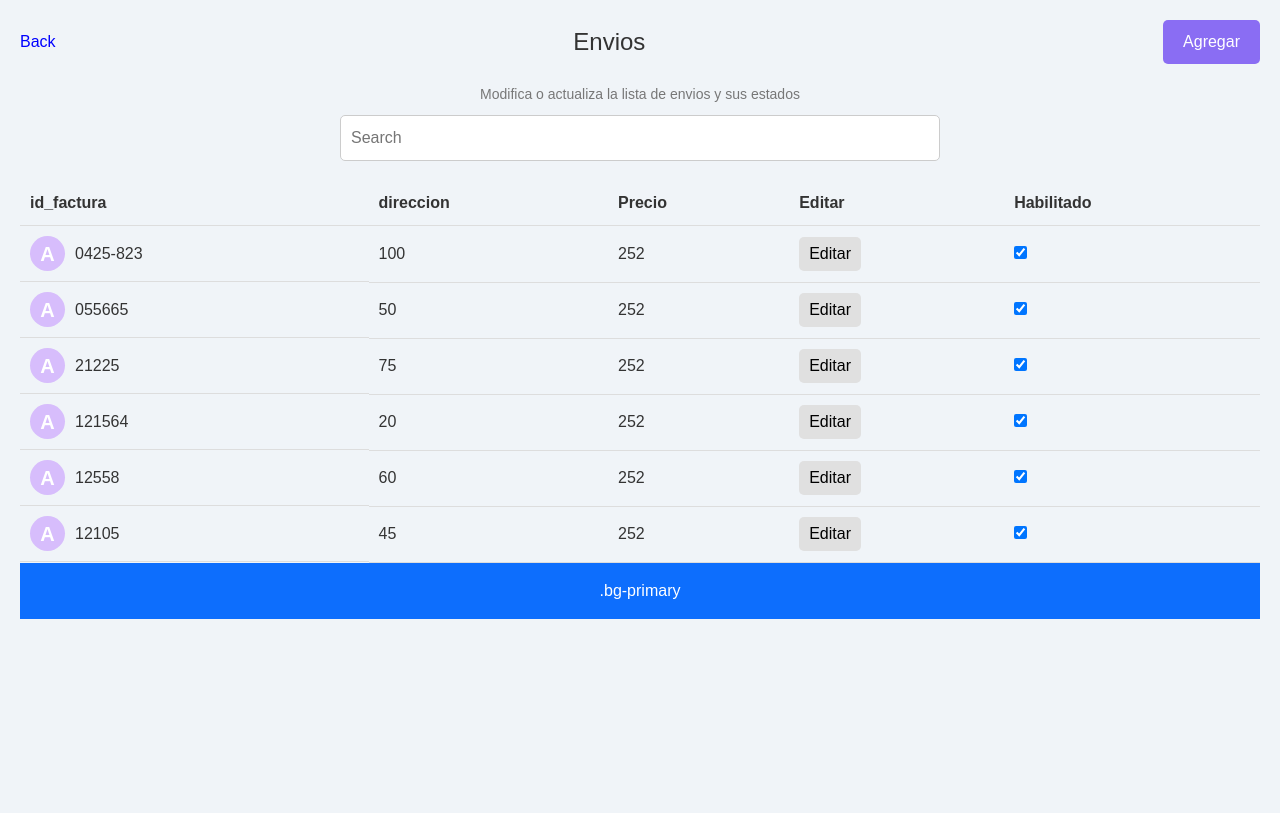
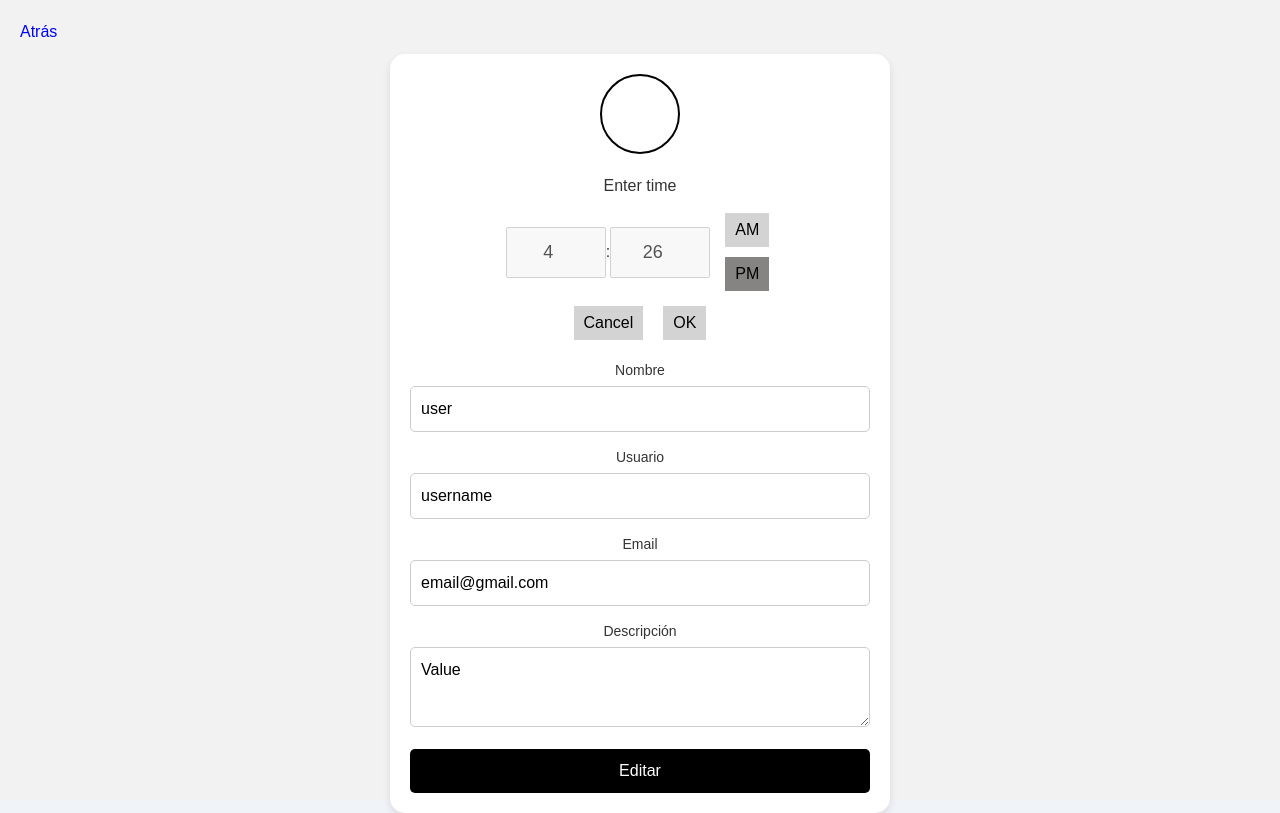
Before and after one commit to AudinoPantoja/PruebasSotfware, a React (Create React App) app in the folder client/: page /perfil in a window 1280 px wide. Built offline with nearby package versions, Linux system fonts and the light colour scheme.

Commit message:
Correcciones

```diff
--- a/client/src/modules/views/usuario.js
+++ b/client/src/modules/views/usuario.js
@@ -1,111 +1,139 @@
-import React, { useState, useEffect } from 'react';
+import React,{useState,useEffect} from 'react';
 import { useNavigate } from 'react-router-dom';
 
-const Envios = () => {
-  const navigate = useNavigate();
-  const [back, setBack] = useState(false);
+const Usuario = () => {
+
+    const [hora, setHora] = useState(20);
+    const [minuto, setMinuto] = useState(0);
+    const [amPm, setAmPm]=useState('Am');
+    const [formData, setFormData] = useState({
+      nombre: 'user',
+      usuario: 'username',
+      email: 'email@gmail.com',
+      descripcion: 'Value'
+    });
 
     useEffect(() => {
-    try {
-      if (back) {
+        const interval = setInterval(() => {
+          const now = new Date();
+          let currentHour = now.getHours();
+          const currentMinute = now.getMinutes();
+          const isAm = currentHour < 12;
+
+          setHora(currentHour % 12 || 12);  // Convierte de formato 24h a 12h
+          setMinuto(currentMinute);
+          setAmPm(isAm ? 'AM' : 'PM');  // Define AM o PM
+        }, 1000);  // Actualiza cada segundo
+
+        return () => clearInterval(interval);  // Limpia el intervalo cuando el componente se desmonta
+      }, []);
+
+
+
+    const navigate=useNavigate();
+    const [back, setBack]=useState(false);
+
+    const handleInputChange = (e) => {
+        const { name, value } = e.target;
+        setFormData({
+          ...formData,
+          [name]: value,
+        });
+      };
+
+      useEffect(()=>{
+        if(back){
             navigate('/');
         }
-    } catch (error) {
-      console.error("Error al navegar: ", error);
-    }
-  }, [back, navigate]);
+      },[back,navigate]);
 
-  // Ejemplos antes de conectar a BD
-  const [envios, setEnvios] = useState([
-    { id_factura: '0425-823', direccion: 100, precio: 252, enabled: true },
-    { id_factura: '055665', direccion: 50, precio: 252, enabled: true },
-    { id_factura: '21225', direccion: 75, precio: 252, enabled: true },
-    { id_factura: '121564', direccion: 20, precio: 252, enabled: true },
-    { id_factura: '12558', direccion: 60, precio: 252, enabled: true },
-    { id_factura: '12105', direccion: 45, precio: 252, enabled: true },
-  ]);
 
     return (
-    <div className="product-list-container">
-      {/* Encabezado */}
-      <header className="header">
-        <a className="back-link" onClick={() => setBack(!back)}>Back</a>
-        <h1>Envios</h1>
-        <button className="add-button" data-bs-toggle="modal" data-bs-target="#ModalAgregar">Agregar</button>
-      </header>
+        <div className="container_user">
+        <a className="back_link_user" onClick={()=>{setBack(!back);}}>Atrás</a>
 
-      {/* Subtítulo */}
-      <p className="subtitle_product">Modifica o actualiza la lista de envios y sus estados</p>
-
-      {/* Barra de búsqueda */}
-      <div className="search-bar">
-        <input type="text" placeholder="Search" className="search-input" />
+        <div className="profile_section_user">
+          {/* Icono de usuario */}
+          <div className="user_icon_user">
+            <div className="icon_circle_user"></div>
           </div>
 
-      {/* Tabla de productos */}
-      <table className="product-table">
-        <thead>
-          <tr>
-            <th>id_factura</th>
-            <th>direccion</th>
-            <th>Precio</th>
-            <th>Editar</th>
-            <th>Habilitado</th>
-          </tr>
-        </thead>
-        <tbody>
-          {envios.map((envio, index) => (
-            <tr key={index}>
-              <td className="product-name">
-                <div className="product-icon">A</div>
-                {envio.id_factura}
-              </td>
-              <td>{envio.direccion}</td>
-              <td>{envio.precio}</td>
-              <td>
-                <button className="edit-button" data-bs-toggle="modal" data-bs-target="#ModalAgregar">Editar</button>
-              </td>
-              <td>
+          {/* Selector de hora */}
+          <div className="time_picker_user">
+            <label>Enter time</label>
+            <div className="time_picker_inputs_user">
               <input
-                  type="checkbox"
-                  checked={envio.enabled}
-                  onChange={() => {
-                    try {
-                      const newEnvios = [...envios];
-                      newEnvios[index].enabled = !newEnvios[index].enabled;
-                      setEnvios(newEnvios);
-                    } catch (error) {
-                      console.error("Error al cambiar el estado de habilitado: ", error);
-                    }
-                  }}
+              disabled
+                type="number"
+                value={hora}
+                onChange={(e) => setHora(e.target.value)}
+                className="hour_input_user"
+                min="1"
+                max="12"
               />
-              </td>
-            </tr>
-          ))}
-        </tbody>
-      </table>
-
-      {/* Sección de los modales que estarán ocultos */}
-      <div className="p-3 mb-2 bg-primary text-white">.bg-primary</div>
-      <div className="modal fade" id="ModalAgregar" tabIndex="-1" aria-labelledby="exampleModalLabel" aria-hidden="true">
-        <div className="modal-dialog">
-          <div className="modal-content">
-            <div className="modal-header">
-              <h5 className="modal-title" id="ModalAgregarLabel">Modal title</h5>
-              <button type="button" className="btn-close" data-bs-dismiss="modal" aria-label="Close"></button>
-            </div>
-            <div className="modal-body">
-              ...
-            </div>
-            <div className="modal-footer">
-              <button type="button" className="btn btn-secondary" data-bs-dismiss="modal">Close</button>
-              <button type="button" className="btn btn-primary">Save changes</button>
+              :
+              <input
+                type="number"
+                disabled
+                value={minuto}
+                onChange={(e) => setMinuto(e.target.value)}
+                className="minute_input_user"
+                min={0}
+                max={59}
+              />
+              <div className="am_pm_user">
+                <button className={`btn_am_user ${amPm === 'AM' ? 'active' : ''}`} onClick={() => setAmPm('AM')}>AM</button>
+                <button className={`btn_pm_user ${amPm === 'PM' ? 'active' : ''}`} onClick={() => setAmPm('PM')}>PM</button>
               </div>
             </div>
+            <div className="time_picker_actions_user">
+              <button className="cancel_btn_user">Cancel</button>
+              <button className="ok_btn_user">OK</button>
+            </div>
+          </div>
+
+          {/* Formulario de perfil */}
+          <div className="profile_form_user">
+            <label>Nombre</label>
+            <input
+              type="text"
+              name="nombre"
+              value={formData.nombre}
+              onChange={handleInputChange}
+              className="input_user"
+            />
+
+            <label>Usuario</label>
+            <input
+              type="text"
+              name="usuario"
+              value={formData.usuario}
+              onChange={handleInputChange}
+              className="input_user"
+            />
+
+            <label>Email</label>
+            <input
+              type="email"
+              name="email"
+              value={formData.email}
+              onChange={handleInputChange}
+              className="input_user"
+            />
+
+            <label>Descripción</label>
+            <textarea
+              name="descripcion"
+              value={formData.descripcion}
+              onChange={handleInputChange}
+              className="textarea_user"
+            ></textarea>
+
+            <button className="edit_btn_user">Editar</button>
           </div>
         </div>
       </div>
     );
 };
 
-export default Envios;
+export default Usuario;
```
Also changed, not shown: client/src/modules/layout/userContext.js (added, +19 -0 lines), client/src/modules/layout/userData.js (added, +11 -0 lines), client/src/modules/layout/userReducer.js (added, +32 -0 lines). Lines whose indentation alone changed are shown as unchanged.
